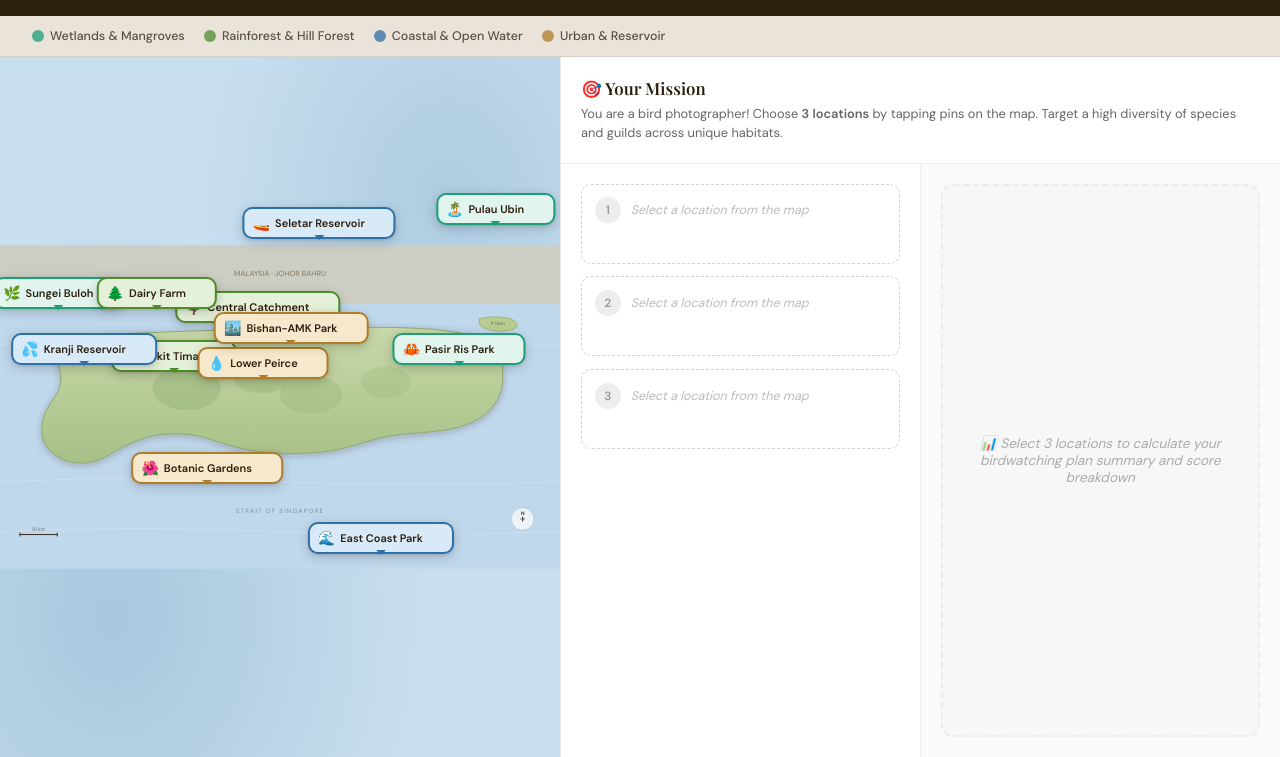
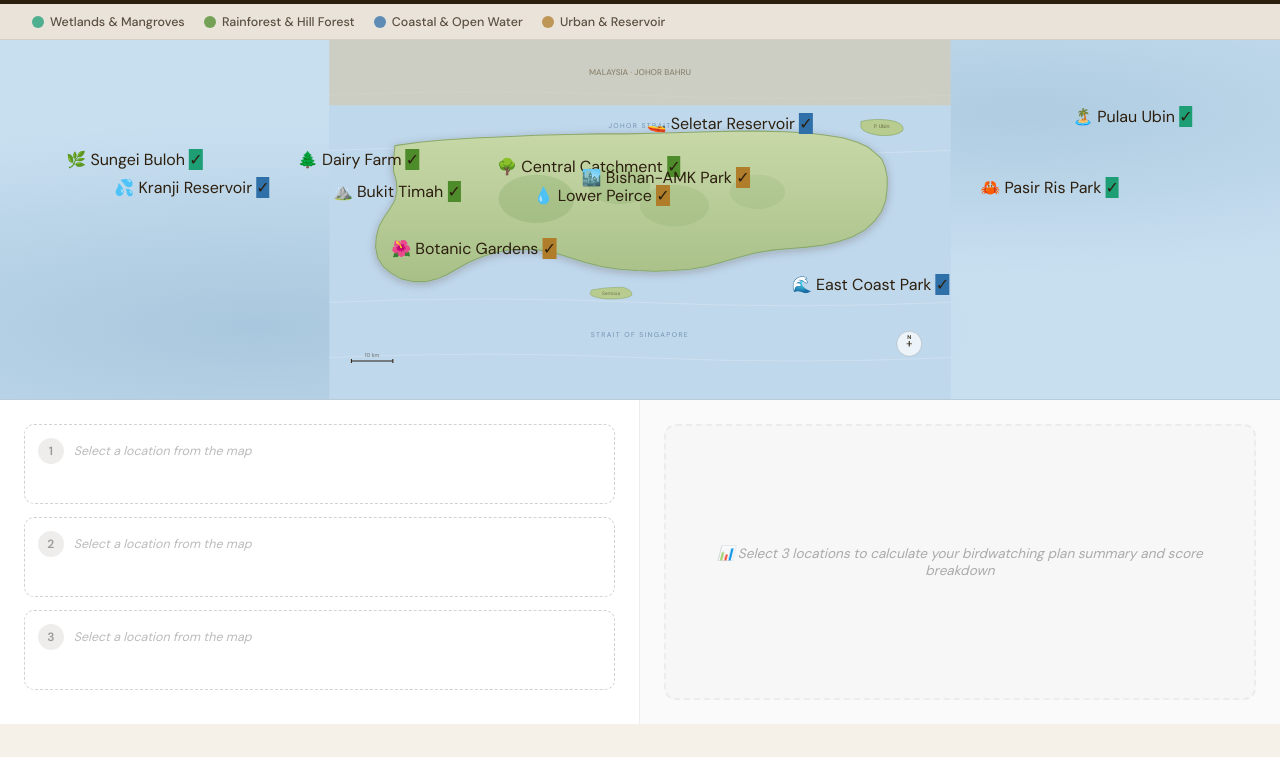
Before and after one commit to marcuswongjw/birdwatch, a plain HTML site: page index.html in a window 1280 px wide. Shown: the part 84-841 px from the top of the page. After the commit the page ends 808 px from the top, so only its background shows below. Drawn offline with nearby package versions, Linux system fonts and the light colour scheme.

Commit message:
Update index.html

```diff
--- a/index.html
+++ b/index.html
@@ -31,14 +31,15 @@
     font-family: 'DM Sans', sans-serif;
     color: var(--bark);
     min-height: 100vh;
-    overflow-x: hidden;
+    display: flex;
+    flex-direction: column;
   }
 
   /* ── HEADER ── */
   header {
     background: var(--bark);
     color: var(--cream);
-    padding: 1.5rem 2rem 1.2rem;
+    padding: 1.2rem 2rem 1rem;
     display: flex;
     align-items: center;
     justify-content: space-between;
@@ -46,7 +47,7 @@
   }
   header h1 {
     font-family: 'Playfair Display', serif;
-    font-size: clamp(1.2rem, 2.5vw, 1.8rem);
+    font-size: clamp(1.2rem, 2.5vw, 1.6rem);
     font-weight: 700;
     letter-spacing: -0.01em;
   }
@@ -69,7 +70,7 @@
 
   /* ── LEGEND ── */
   .legend {
-    display: flex; gap: 1.2rem; padding: 0.75rem 2rem;
+    display: flex; gap: 1.2rem; padding: 0.6rem 2rem;
     background: rgba(44,31,14,0.06); border-bottom: 1px solid rgba(44,31,14,0.1); flex-wrap: wrap;
   }
   .legend-item {
@@ -77,16 +78,22 @@
   }
   .legend-dot { width: 12px; height: 12px; border-radius: 50%; flex-shrink: 0; }
 
-  /* ── MAIN LAYOUT ── */
+  /* ── MAIN HIERARCHICAL LAYOUT ── */
   .main {
-    display: grid;
-    grid-template-columns: 1fr 720px;
-    gap: 0;
-    height: calc(100vh - 100px);
+    display: flex;
+    flex-direction: column;
+    flex: 1;
   }
 
-  /* ── MAP AREA ── */
-  .map-area { position: relative; background: #C8DFF0; overflow: hidden; }
+  /* Map is now full-width at the top */
+  .map-area {
+    position: relative;
+    background: #C8DFF0;
+    overflow: hidden;
+    height: 45vh;
+    min-height: 320px;
+    border-bottom: 1px solid rgba(44,31,14,0.1);
+  }
   .map-area::before {
     content: ''; position: absolute; inset: 0;
     background-image:
@@ -98,79 +105,24 @@
   #map-svg-container { position: relative; width: 100%; height: 100%; }
   #map-svg-container svg { width: 100%; height: 100%; }
 
-  /* ── LOCATION PINS ── */
-  .loc-pin { position: absolute; transform: translate(-50%, -100%); cursor: pointer; z-index: 10; transition: transform 0.18s ease, z-index 0s; }
-  .loc-pin:hover { transform: translate(-50%, -100%) scale(1.12); z-index: 20; }
-  .loc-pin.selected { transform: translate(-50%, -100%) scale(1.1); z-index: 15; }
-  .loc-pin.disabled { opacity: 0.35; cursor: not-allowed; pointer-events: none; }
-  .loc-pin.selected.disabled { opacity: 1; pointer-events: auto; }
-
-  .pin-bubble {
-    background: white; border: 2.5px solid #ccc; border-radius: 10px; padding: 5px 8px;
-    display: flex; align-items: center; gap: 5px; box-shadow: 0 3px 12px rgba(0,0,0,0.18), 0 1px 3px rgba(0,0,0,0.1);
-    white-space: nowrap; position: relative; transition: border-color 0.18s, background 0.18s, box-shadow 0.18s; max-width: 175px;
-  }
-  .pin-bubble::after {
-    content: ''; position: absolute; bottom: -8px; left: 50%; transform: translateX(-50%);
-    border: 5px solid transparent; border-top-color: #ccc; transition: border-top-color 0.18s;
-  }
-  .loc-pin.selected .pin-bubble { box-shadow: 0 4px 16px rgba(0,0,0,0.25), 0 2px 6px rgba(0,0,0,0.15); }
-  .pin-icon { font-size: 14px; flex-shrink: 0; }
-  .pin-label { font-size: 11px; font-weight: 600; color: var(--bark); line-height: 1.2; font-family: 'DM Sans', sans-serif; }
-  .pin-check {
-    width: 16px; height: 16px; border-radius: 50%; display: flex; align-items: center; justify-content: center;
-    font-size: 9px; color: white; flex-shrink: 0; opacity: 0; transition: opacity 0.18s;
-  }
-  .loc-pin.selected .pin-check { opacity: 1; }
-
-  .pin-wetland .pin-bubble { border-color: var(--wetland); background: var(--wetland-light); }
-  .pin-wetland .pin-bubble::after { border-top-color: var(--wetland); }
-  .pin-wetland .pin-check { background: var(--wetland); }
-  .pin-rainforest .pin-bubble { border-color: var(--rainforest); background: var(--rainforest-light); }
-  .pin-rainforest .pin-bubble::after { border-top-color: var(--rainforest); }
-  .pin-rainforest .pin-check { background: var(--rainforest); }
-  .pin-coastal .pin-bubble { border-color: var(--coastal); background: var(--coastal-light); }
-  .pin-coastal .pin-bubble::after { border-top-color: var(--coastal); }
-  .pin-coastal .pin-check { background: var(--coastal); }
-  .pin-urban .pin-bubble { border-color: var(--urban); background: var(--urban-light); }
-  .pin-urban .pin-bubble::after { border-top-color: var(--urban); }
-  .pin-urban .pin-check { background: var(--urban); }
-
-  /* ── SIDE PANEL ── */
-  .side-panel {
-    background: white;
-    border-left: 1px solid rgba(44,31,14,0.1);
-    display: flex;
-    flex-direction: column;
-    overflow: hidden;
-  }
-
-  .panel-instructions {
-    padding: 1.25rem;
-    border-bottom: 1px solid rgba(44,31,14,0.08);
-  }
-  .panel-instructions h2 { font-family: 'Playfair Display', serif; font-size: 1.05rem; font-weight: 600; margin-bottom: 5px; }
-  .panel-instructions p { font-size: 0.8rem; color: #666; line-height: 1.5; }
-
-  .panel-split-container {
+  /* Columns Container shifted below the map */
+  .dashboard-columns {
     display: grid;
     grid-template-columns: 1fr 1fr;
     flex: 1;
-    overflow: hidden;
+    background: white;
   }
 
   .selections-column {
-    padding: 1.25rem;
+    padding: 1.5rem;
     border-right: 1px solid rgba(44,31,14,0.08);
-    overflow-y: auto;
     display: flex;
     flex-direction: column;
     gap: 0.2rem;
   }
 
   .results-column {
-    padding: 1.25rem;
-    overflow-y: auto;
+    padding: 1.5rem;
     background: #FAFAFA;
     display: flex;
     flex-direction: column;
@@ -232,10 +184,10 @@
   .slot-urban { border-color: var(--urban); background: var(--urban-light); }
   .slot-urban .slot-number { background: var(--urban); }
 
-  /* ── RESULTS CONFIGURATION ── */
+  /* ── RESULTS ── */
   .results-blank-state {
     display: flex; flex-direction: column; align-items: center; justify-content: center;
-    height: 100%; color: #aaa; font-style: italic; font-size: 0.85rem; text-align: center; padding: 2rem;
+    flex: 1; min-height: 240px; color: #aaa; font-style: italic; font-size: 0.85rem; text-align: center; padding: 2rem;
     border: 2px dashed rgba(44,31,14,0.05); border-radius: 12px; background: rgba(0,0,0,0.01);
   }
   .results-area { display: none; }
@@ -256,13 +208,13 @@
   .stat-bonus-label { font-size: 0.72rem; color: #A07030; font-weight: 500; margin-top: 2px; }
 
   .guilds-title { font-size: 0.8rem; font-weight: 600; text-transform: uppercase; letter-spacing: 0.05em; color: var(--bark); margin: 1rem 0 0.5rem; }
-  .guild-container { display: flex; flex-direction: column; gap: 6px; margin-bottom: 1rem; }
+  .guild-container { display: grid; grid-template-columns: 1fr 1fr; gap: 8px; margin-bottom: 1rem; }
   .guild-card { background: white; border: 1px solid rgba(44,31,14,0.08); border-radius: 6px; padding: 6px 10px; display: flex; align-items: center; justify-content: space-between; box-shadow: 0 1px 2px rgba(0,0,0,0.02); }
   .guild-card.empty { opacity: 0.45; border-style: dashed; background: rgba(0,0,0,0.01); box-shadow: none; }
   .guild-info { display: flex; align-items: center; gap: 8px; }
   .guild-icon { font-size: 1.1rem; }
   .guild-name { font-size: 0.78rem; font-weight: 500; }
-  .guild-count { font-size: 0.75rem; font-weight: 600; background: rgba(44,31,14,0.06); padding: 2px 6px; border-radius: 4px; }
+  .guild-count { font-size: 0.75rem; font-weight: 600; background: rgba(44,31,14,0.06); padding: 2px 6px; border-radius: 4px; white-space: nowrap; }
   .guild-card.empty .guild-count { color: #C03030; background: #FFF0F0; }
 
   .tip-card { background: #FFFBF0; border: 1px solid var(--reed); border-radius: 8px; padding: 0.7rem 0.85rem; font-size: 0.75rem; color: #6B4F1A; line-height: 1.5; }
@@ -274,7 +226,13 @@
   }
   .reset-btn:hover { background: #4a3520; }
 
-  /* ── TOOLTIP ── */
+  /* ── PINS & TOOLTIPS ── */
+  .loc-pin { position: absolute; transform: translate(-50%, -100%); cursor: pointer; z-index: 10; transition: transform 0.18s ease, z-index 0s; }
+  .loc-pin:hover { transform: translate(-50%, -100%) scale(1.12); z-index: 20; }
+  .loc-pin.selected { transform: translate(-50%, -100%) scale(1.1); z-index: 15; }
+  .loc-pin.disabled { opacity: 0.35; cursor: not-allowed; pointer-events: none; }
+  .loc-pin.selected.disabled { opacity: 1; pointer-events: auto; }
+
   .pin-tooltip {
     position: absolute; bottom: calc(100% + 12px); left: 50%; transform: translateX(-50%); background: var(--bark); color: var(--cream);
     border-radius: 8px; padding: 8px 12px; font-size: 11px; line-height: 1.5; white-space: nowrap; pointer-events: none; opacity: 0; transition: opacity 0.15s; z-index: 30; box-shadow: 0 4px 12px rgba(0,0,0,0.2);
@@ -284,20 +242,10 @@
   .pin-tooltip::after { content: ''; position: absolute; top: 100%; left: 50%; transform: translateX(-50%); border: 5px solid transparent; border-top-color: var(--bark); }
 
   /* ── RESPONSIVENESS ── */
-  @media (max-width: 1100px) {
-    .main { grid-template-columns: 1fr 400px; }
-    .panel-split-container { grid-template-columns: 1fr; overflow-y: auto; }
-    .selections-column { border-right: none; border-bottom: 1px solid rgba(44,31,14,0.08); overflow-y: visible; }
-    .results-column { overflow-y: visible; }
-  }
-
-  @media (max-width: 768px) {
-    .main { grid-template-columns: 1fr; grid-template-rows: 50vh auto; height: auto; }
-    .side-panel { border-left: none; border-top: 1px solid rgba(44,31,14,0.1); }
-    .map-area { height: 50vh; }
-    header { padding: 1rem; }
-    .legend { padding: 0.5rem 1rem; gap: 0.75rem; }
-    .panel-split-container { grid-template-columns: 1fr; }
+  @media (max-width: 840px) {
+    .dashboard-columns { grid-template-columns: 1fr; }
+    .selections-column { border-right: none; border-bottom: 1px solid rgba(44,31,14,0.08); }
+    .guild-container { grid-template-columns: 1fr; }
   }
 </style>
 </head>
@@ -380,13 +328,7 @@
     </div>
   </div>
 
-  <div class="side-panel">
-    <div class="panel-instructions">
-      <h2>🎯 Your Mission</h2>
-      <p>You are a bird photographer! Choose <strong>3 locations</strong> by tapping pins on the map. Target a high diversity of species and guilds across unique habitats.</p>
-    </div>
-
-    <div class="panel-split-container">
+  <div class="dashboard-columns">
     <div class="selections-column">
       <div class="slot" id="slot-0">
         <div class="slot-header-row">
@@ -443,7 +385,6 @@
           <span id="res-tip-text"></span>
         </div>
         <button class="reset-btn" onclick="resetAll()">↩ Choose Different Locations</button>
-        </div>
       </div>
     </div>
   </div>
@@ -777,7 +718,6 @@ function updateSlots() {
     const oldWarning = slot.querySelector('.slot-overlap-warning');
     if (oldWarning) oldWarning.remove();
 
-    // Select the content area nested within the row structure precisely
     const contentArea = slot.querySelector('.slot-content');
 
     if (locId) {
```
Lines whose indentation alone changed are shown as unchanged.
